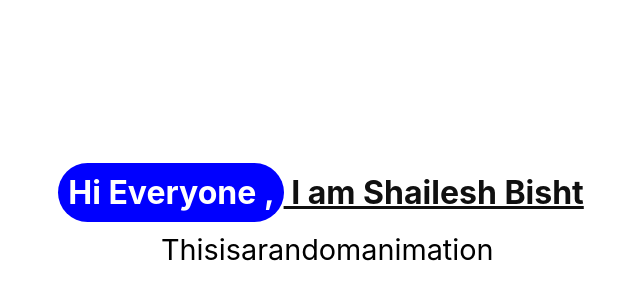
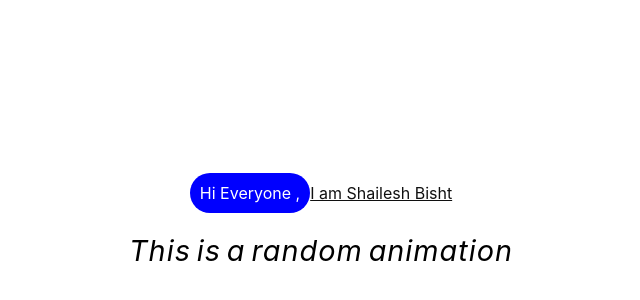
Before and after one commit to ShaileshBisht/gsap-text-animation, a React (Create React App) app: page / in a window 1280 px wide. Shown: the part 180-480 px from the top of the page, without its empty margins (319-959 px from the left). Built offline with nearby package versions, Linux system fonts and the light colour scheme.

Commit message:
add style to  .box1

```diff
--- a/src/App.css
+++ b/src/App.css
@@ -5,6 +5,11 @@
   align-items: center;
   justify-content: center;
   flex-direction: column;
+}
+
+.box1 {
+  display: flex;
+  align-items: center;
 }
 
 .box1-2 {
@@ -16,5 +21,8 @@
   font-size: 1.8rem;
   display: flex;
   justify-content: space-between;
-  width: 25%;
+  width: 30%;
+  font-style: italic;
+  font-weight: 400;
+  letter-spacing: 1px;
 }
--- a/src/App.js
+++ b/src/App.js
@@ -28,10 +28,8 @@ function App() {
   return (
     <div className="app">
       <div className="box1">
-        <h1>
-          <span className="box1-1">Hi Everyone ,</span>
-          <span className="box1-2"> I am Shailesh Bisht</span>
-        </h1>
+        <div className="box1-1">Hi Everyone ,</div>
+        <div className="box1-2"> I am Shailesh Bisht</div>
       </div>
       <div className="box2">
         <div className="box2-1">This </div>
```
